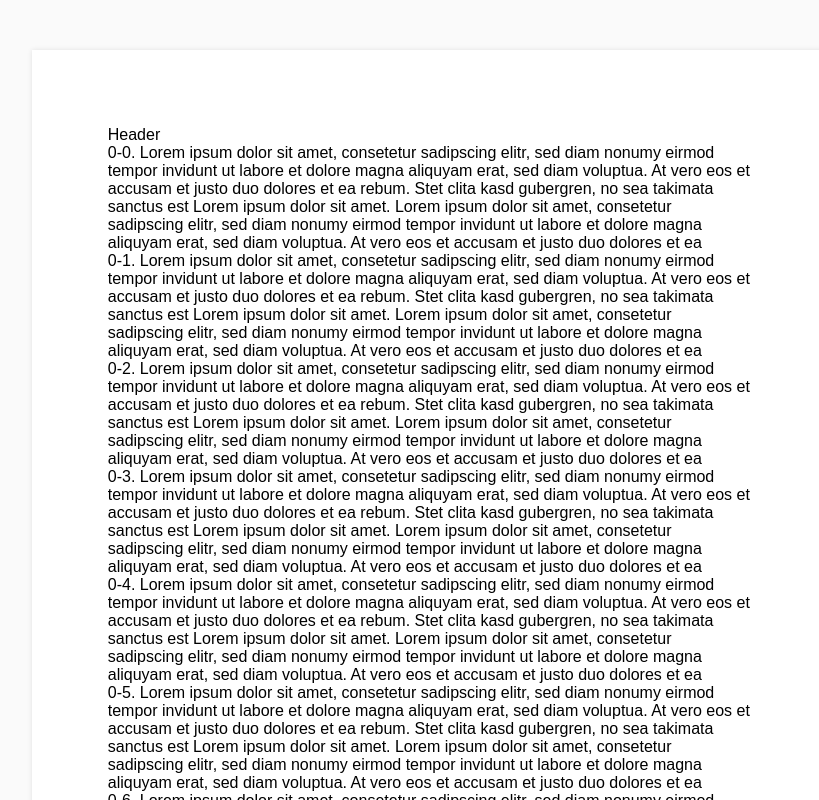
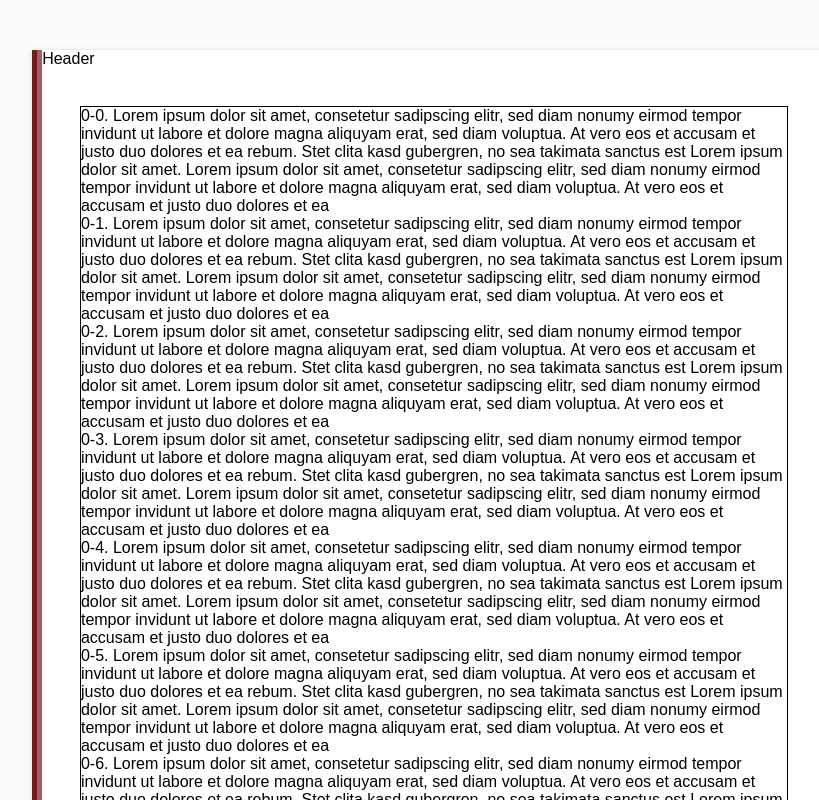
Before and after one commit to FBuervenich/fbuervenich-cv-generator, a React (Create React App) app: page / in a window 1280 px wide. Shown: the top 800 px of the page, without its empty margins (211-1030 px from the left). Built offline with nearby package versions, Linux system fonts and the light colour scheme.

Commit message:
Add first design draft

```diff
--- a/src/components/CvTemplate.css
+++ b/src/components/CvTemplate.css
@@ -1,21 +1,40 @@
+.page {
+  width: 210mm;
+  height: 297mm;
+  page-break-after: always;
+  display: flex;
+}
+
+.page > .stripes-left {
+  border-left: 5px solid #771821;
+  border-right: 5px solid #a05d64;
+}
+
+.page-wrapper {
+  display: flex;
+  flex-direction: column;
+}
+
+.page-content {
+  margin: 10mm;
+  flex-grow: 1;
+  border: 1px solid black;
+}
+
 @media screen {
-  .result-preview > .page {
+  .page {
     margin: 50px auto;
     box-sizing: border-box;
+    box-shadow: 0 0 5px rgba(0, 0, 0, 0.1);
 
     background-color: #ffffff;
   }
-}
-
-.page {
-  width: 210mm;
-  height: 297mm;
-  padding: 20mm;
-  page-break-after: always;
-  box-shadow: 0 0 5px rgba(0, 0, 0, 0.1);
 }
 
 @page {
   size: A4 portrait;
   margin: 0;
 }
+
+@media print {
+}
--- a/src/components/CvTemplate.tsx
+++ b/src/components/CvTemplate.tsx
@@ -4,22 +4,28 @@ import Header from './Header';
 
 function CvTemplate(): JSX.Element {
   return (
-    <div className="result-preview">
+    <div>
       {new Array(5).fill(null).map((v, i) => (
         <div className="page">
-          <Header />
-          {new Array(8).fill(null).map((iv, ii) => (
-            <div>
-              {i}-{ii}. Lorem ipsum dolor sit amet, consetetur sadipscing elitr,
-              sed diam nonumy eirmod tempor invidunt ut labore et dolore magna
-              aliquyam erat, sed diam voluptua. At vero eos et accusam et justo
-              duo dolores et ea rebum. Stet clita kasd gubergren, no sea
-              takimata sanctus est Lorem ipsum dolor sit amet. Lorem ipsum dolor
-              sit amet, consetetur sadipscing elitr, sed diam nonumy eirmod
-              tempor invidunt ut labore et dolore magna aliquyam erat, sed diam
-              voluptua. At vero eos et accusam et justo duo dolores et ea
+          <div className="stripes-left" />
+          <div className="page-wrapper">
+            <Header />
+            <div className="page-content">
+              {new Array(8).fill(null).map((iv, ii) => (
+                <div>
+                  {i}-{ii}. Lorem ipsum dolor sit amet, consetetur sadipscing
+                  elitr, sed diam nonumy eirmod tempor invidunt ut labore et
+                  dolore magna aliquyam erat, sed diam voluptua. At vero eos et
+                  accusam et justo duo dolores et ea rebum. Stet clita kasd
+                  gubergren, no sea takimata sanctus est Lorem ipsum dolor sit
+                  amet. Lorem ipsum dolor sit amet, consetetur sadipscing elitr,
+                  sed diam nonumy eirmod tempor invidunt ut labore et dolore
+                  magna aliquyam erat, sed diam voluptua. At vero eos et accusam
+                  et justo duo dolores et ea
+                </div>
+              ))}
             </div>
-          ))}
+          </div>
         </div>
       ))}
     </div>
```
